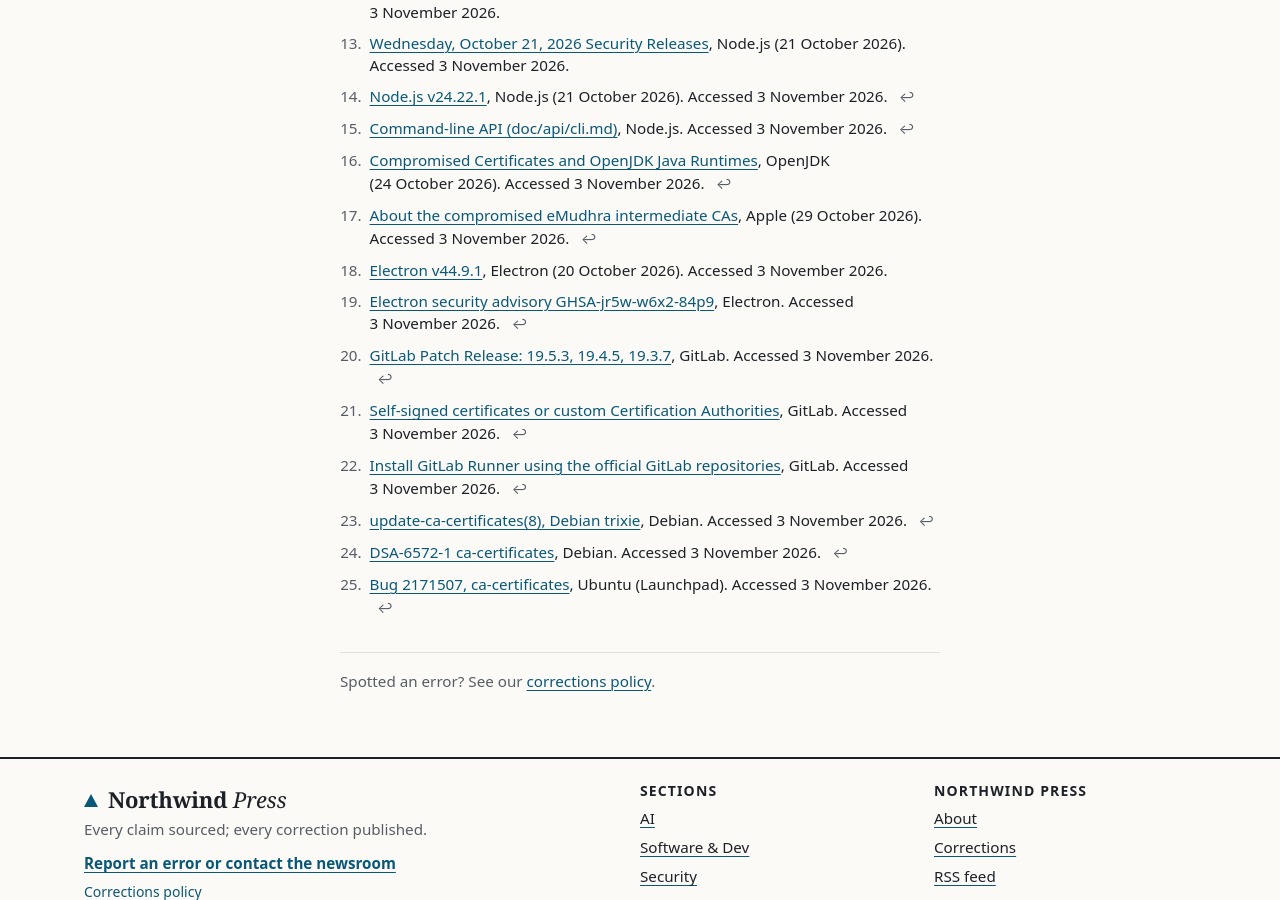
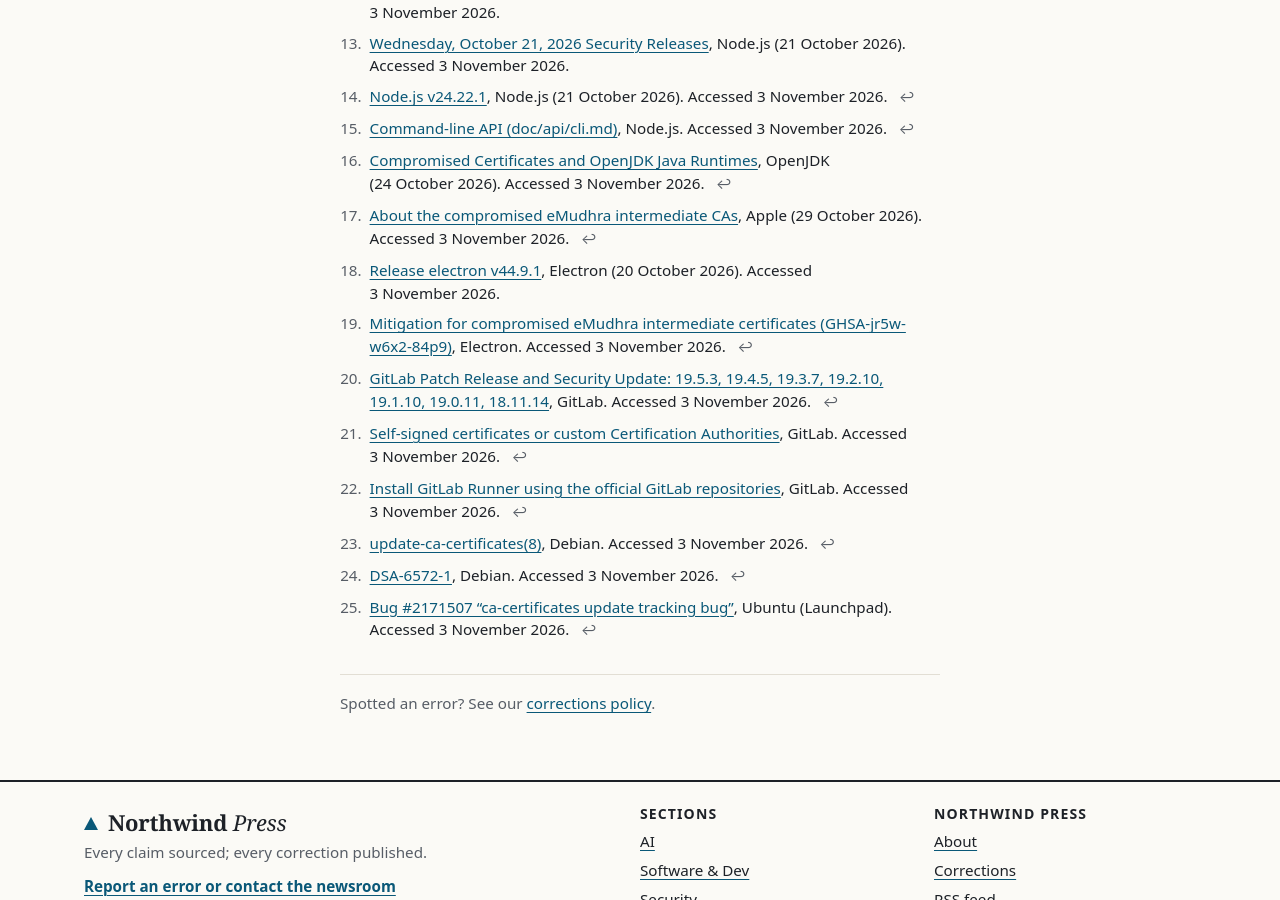
Before and after one commit to northwind-press/northwind-press.github.io, a Jekyll site: the page built from _posts/2026-11-05-emudhra-trust-stores.md, in a window 1280 px wide and 900 px high, scrolled down 8433 px. Built offline with Jekyll 4.4.1, drawn with Linux system fonts in a browser that asks for light colours; some of the changed text lies outside the part shown.

Commit message:
eMudhra trust stores: exact page titles for remaining sources (front matter only)
Co-Authored-By: Claude Opus 5.5 <noreply@anthropic.com>

```diff
--- a/_posts/2026-11-05-emudhra-trust-stores.md
+++ b/_posts/2026-11-05-emudhra-trust-stores.md
@@ -15,7 +15,7 @@ sources:
     publisher: "Northwind Press"
     date: "2026-11-02"
     accessed: "2026-11-03"
-  - title: "eMudhra emSign CA key compromise (disclosure write-up)"
+  - title: "eMudhra Intermediate CA Compromise"
     url: https://emudhra.we-have-a-problem.com/
     publisher: "emudhra.we-have-a-problem.com"
     date: "2026-10-20"
@@ -84,16 +84,16 @@ sources:
     publisher: "Apple"
     date: "2026-10-29"
     accessed: "2026-11-03"
-  - title: "Electron v44.9.1"
+  - title: "Release electron v44.9.1"
     url: https://github.com/electron/electron/releases/tag/v44.9.1
     publisher: "Electron"
     date: "2026-10-20"
     accessed: "2026-11-03"
-  - title: "Electron security advisory GHSA-jr5w-w6x2-84p9"
+  - title: "Mitigation for compromised eMudhra intermediate certificates (GHSA-jr5w-w6x2-84p9)"
     url: https://github.com/electron/electron/security/advisories/GHSA-jr5w-w6x2-84p9
     publisher: "Electron"
     accessed: "2026-11-03"
-  - title: "GitLab Patch Release: 19.5.3, 19.4.5, 19.3.7"
+  - title: "GitLab Patch Release and Security Update: 19.5.3, 19.4.5, 19.3.7, 19.2.10, 19.1.10, 19.0.11, 18.11.14"
     url: https://docs.gitlab.com/releases/patches/patch-release-gitlab-19-5-3-released/
     publisher: "GitLab"
     accessed: "2026-11-03"
@@ -105,15 +105,15 @@ sources:
     url: https://docs.gitlab.com/runner/install/linux-repository/
     publisher: "GitLab"
     accessed: "2026-11-03"
-  - title: "update-ca-certificates(8), Debian trixie"
+  - title: "update-ca-certificates(8)"
     url: https://manpages.debian.org/trixie/ca-certificates/update-ca-certificates.8.en.html
     publisher: "Debian"
     accessed: "2026-11-03"
-  - title: "DSA-6572-1 ca-certificates"
+  - title: "DSA-6572-1"
     url: https://security-tracker.debian.org/tracker/DSA-6572-1
     publisher: "Debian"
     accessed: "2026-11-03"
-  - title: "Bug 2171507, ca-certificates"
+  - title: "Bug #2171507 “ca-certificates update tracking bug”"
     url: https://bugs.launchpad.net/ubuntu/+source/ca-certificates/+bug/2171507
     publisher: "Ubuntu (Launchpad)"
     accessed: "2026-11-03"
```
